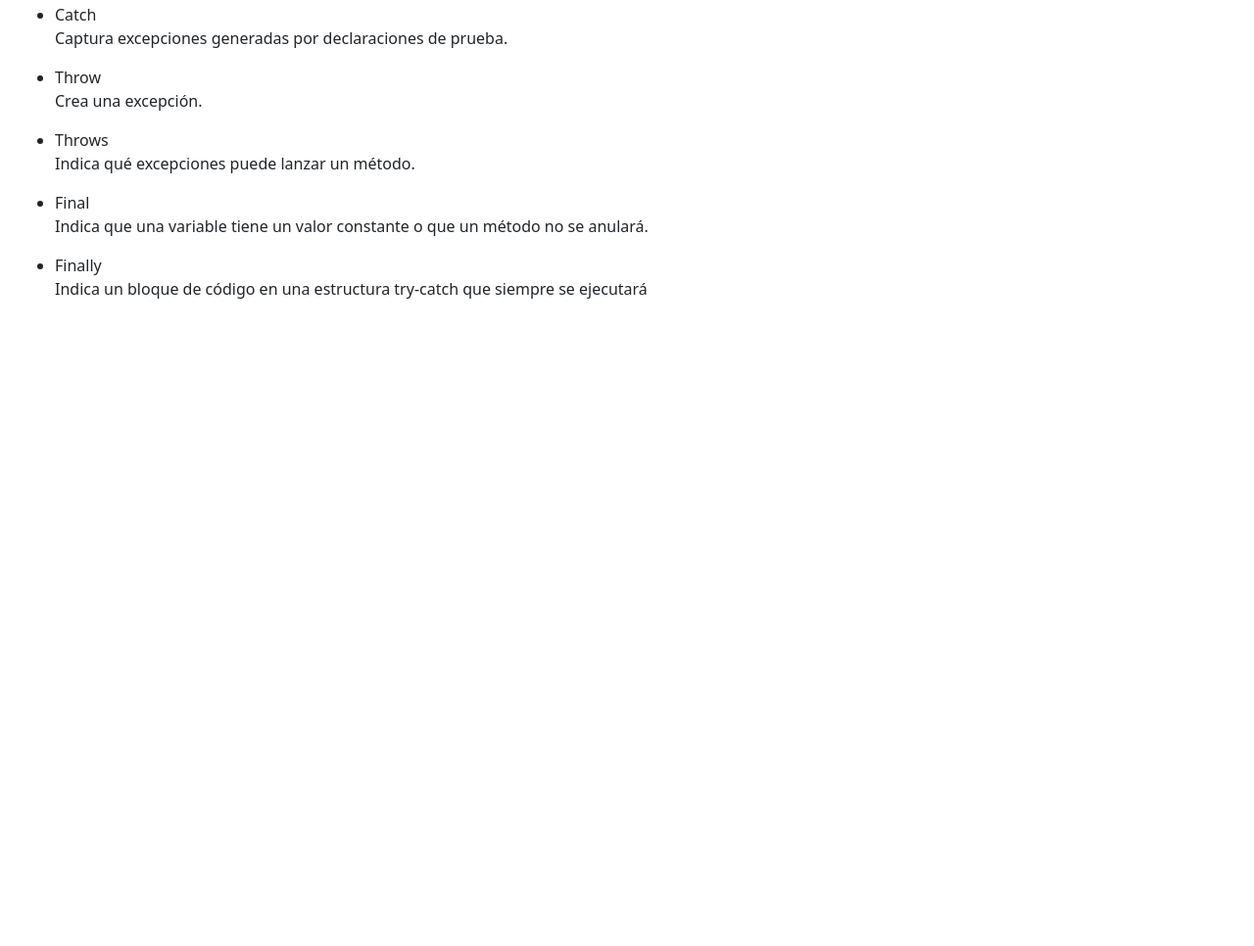
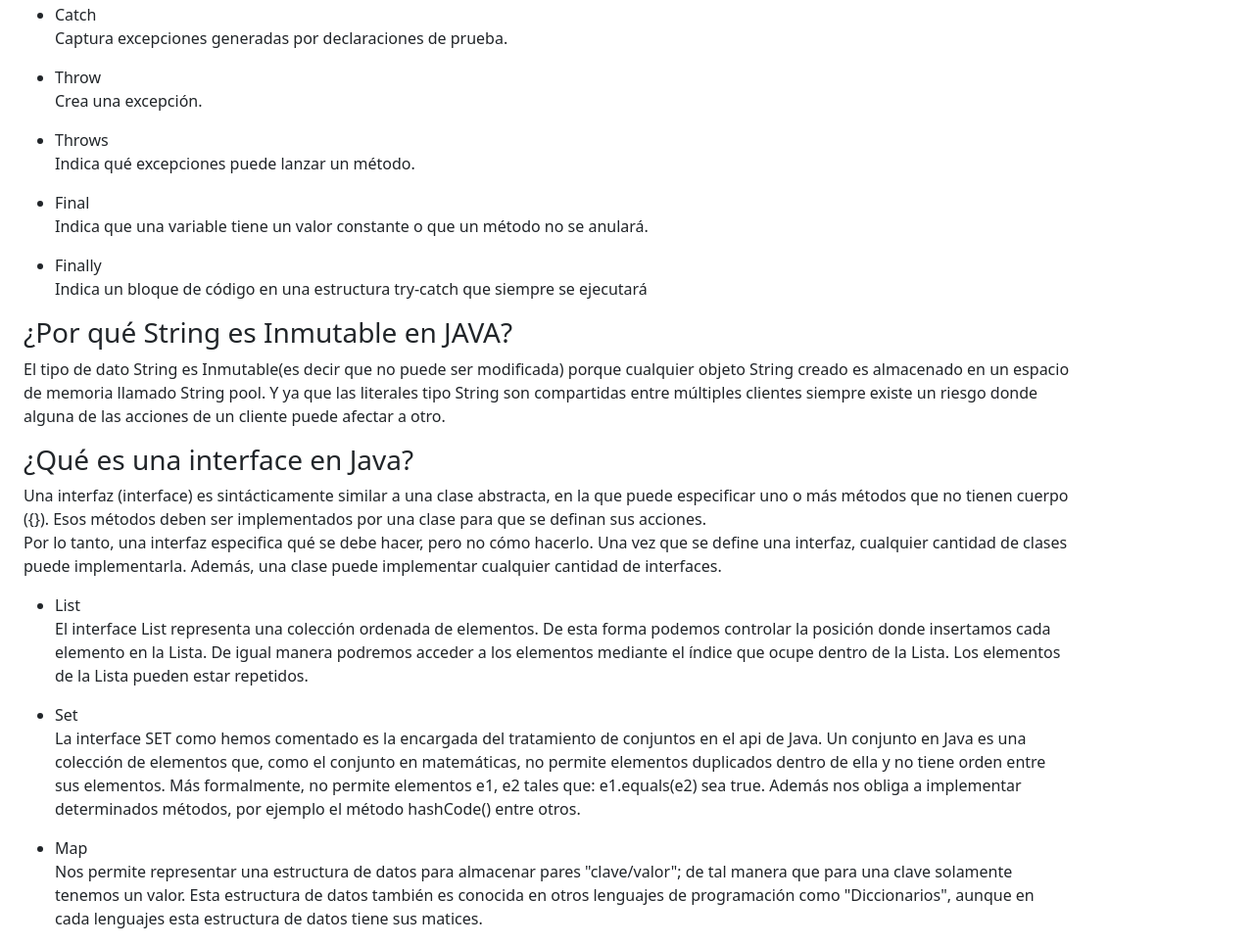
Before and after one commit to petereycoder/Questions, a plain HTML site: page index.html in a window 1280 px wide. Shown: the part 2005-2971 px from the top of the page at 98% size. Before the commit the page ends 2328 px from the top, so only its background shows below. Drawn offline with nearby package versions, Linux system fonts and the light colour scheme.

Commit message:
Interface

```diff
--- a/index.html
+++ b/index.html
@@ -242,6 +242,58 @@
             </p>
         </div>
 
+        <div class="col-12">
+            <h3>¿Por qué String es Inmutable en JAVA? </h3>
+            <p>
+                El tipo de dato String es Inmutable(es decir que no puede ser modificada) porque cualquier
+                objeto String creado es almacenado en un espacio de memoria llamado String pool.
+                Y ya que las literales tipo String son compartidas entre múltiples clientes siempre existe
+                un riesgo donde alguna de las acciones de un cliente puede afectar a otro.
+            </p>
+        </div>
+
+        <div class="col-12">
+            <h3>¿Qué es una interface en Java?</h3>
+            <p>
+                Una interfaz (interface) es sintácticamente similar a una clase abstracta, en la que puede
+                especificar uno o más métodos que no tienen cuerpo ({}). Esos métodos deben ser implementados
+                por una clase para que se definan sus acciones. <br>
+
+                Por lo tanto, una interfaz especifica qué se debe hacer, pero no cómo hacerlo. Una vez que se
+                define una interfaz, cualquier cantidad de clases puede implementarla. Además, una clase puede
+                implementar cualquier cantidad de interfaces.
+
+                <ul>
+                    <li>
+                        List
+                        <p>
+                            El interface List representa una colección ordenada de elementos. De esta forma podemos
+                            controlar la posición donde insertamos cada elemento en la Lista. De igual manera podremos
+                            acceder a los elementos mediante el índice que ocupe dentro de la Lista. Los elementos de
+                            la Lista pueden estar repetidos.
+                        </p>
+                    </li>
+                    <li>
+                        Set
+                        <p>
+                            La interface SET como hemos comentado es la encargada del tratamiento de conjuntos en el api
+                            de Java. Un conjunto en Java es una colección de elementos que, como el conjunto en matemáticas,
+                            no permite elementos duplicados dentro de ella y no tiene orden entre sus elementos. Más formalmente,
+                            no permite elementos e1, e2 tales que: e1.equals(e2) sea true. Además nos obliga a implementar determinados
+                            métodos, por ejemplo el método hashCode() entre otros.
+                        </p>
+                    </li>
+                    <li>
+                        Map
+                        <p>
+                            Nos permite representar una estructura de datos para almacenar pares "clave/valor"; de tal manera que para una
+                            clave solamente tenemos un valor. Esta estructura de datos también es conocida en otros lenguajes de programación
+                            como "Diccionarios", aunque en cada lenguajes esta estructura de datos tiene sus matices.
+                        </p>
+                    </li>
+                </ul>
+            </p>
+        </div>
 
     </div>
 
```
